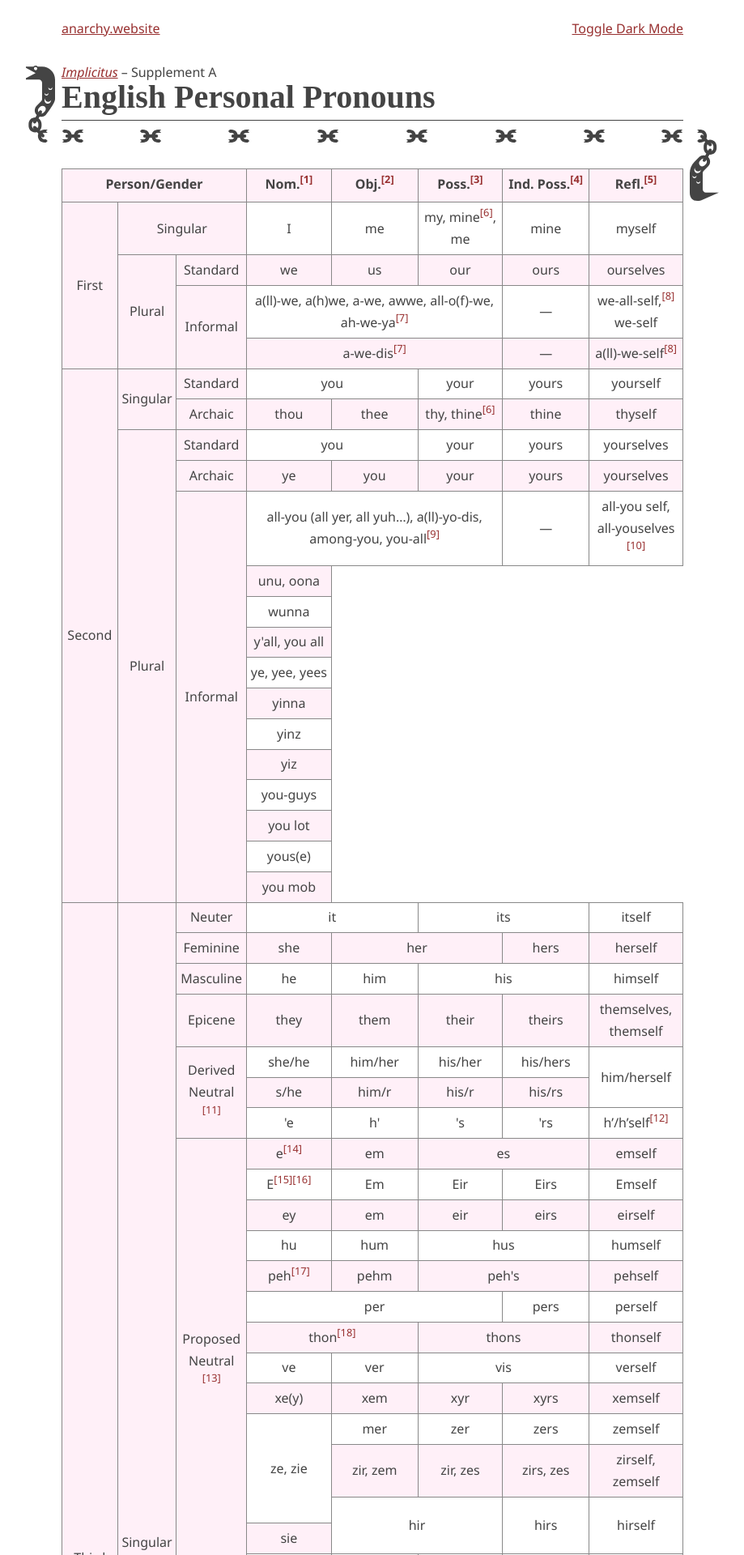
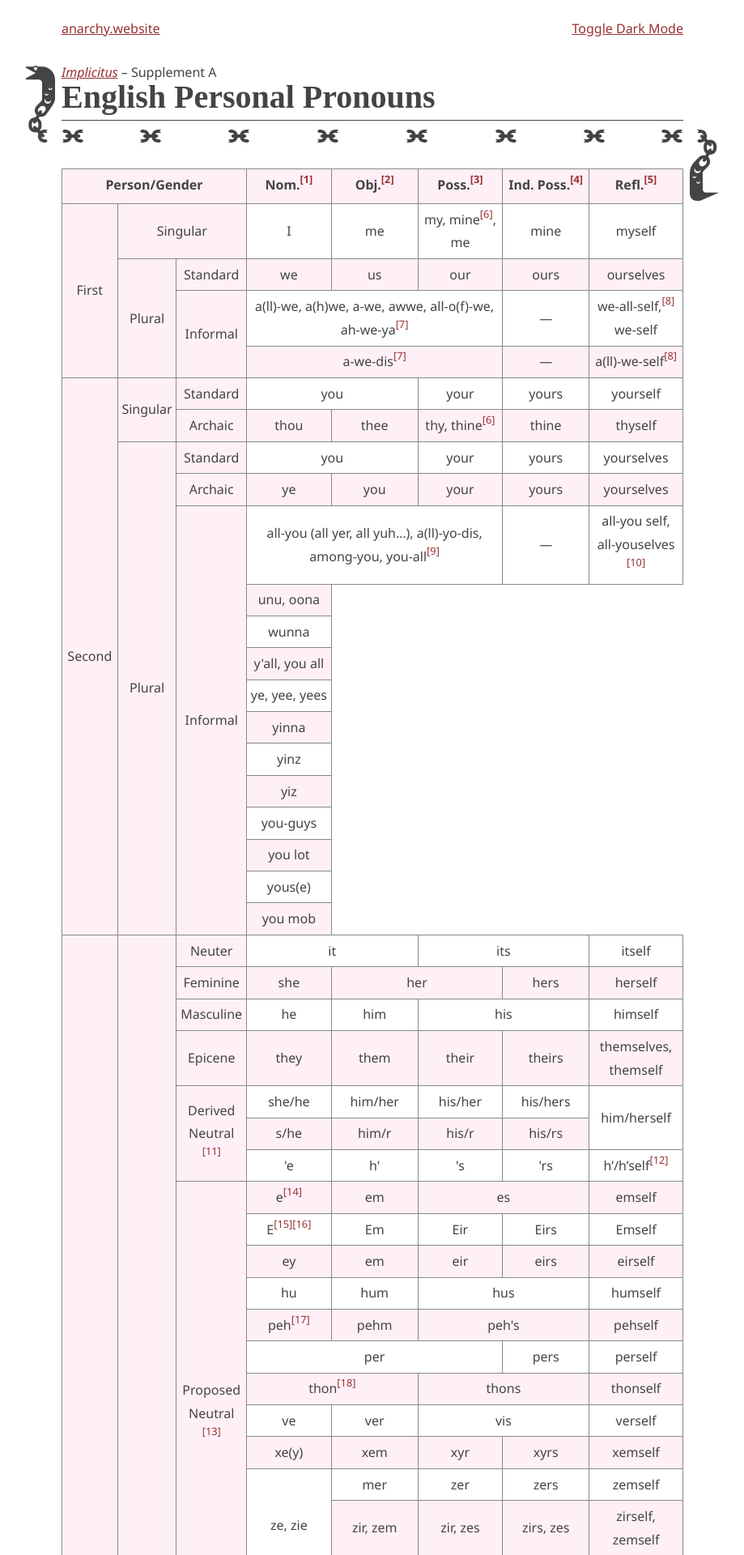
Before and after one commit to una-ada/anarchy.website, a Jekyll site: the page built from supplements/pronouns.md, in a window 1280 px wide. Shown: the top 1920 px of the page at 81% size, without its empty margins (180-1099 px from the left). Built offline with Jekyll 4.4.1, drawn with Linux system fonts in a browser that asks for light colours; some web fonts are replaced; formulas are drawn with MathJax 3.

Commit message:
Increase line height and paragraph spacing

```diff
--- a/_sass/_blocks.scss
+++ b/_sass/_blocks.scss
@@ -6,7 +6,7 @@
 
 .content {
 	p {
-		margin: 2rem 0 1rem 0;
+		margin: 2.5rem 0 1rem 0;
 		text-indent: 2rem;
         &.content__p_break {
         	margin-top: $section-space;
--- a/assets/css/style.scss
+++ b/assets/css/style.scss
@@ -28,7 +28,7 @@
 
 // Sizes
 $em-size: 		12pt;
-$line-height: 	1.7;
+$line-height: 	1.8;
 $pq-width:  	18rem;
 $section-space: 6rem;
 $width:     	48rem;
```
Also changed, not shown: Gemfile.lock.
